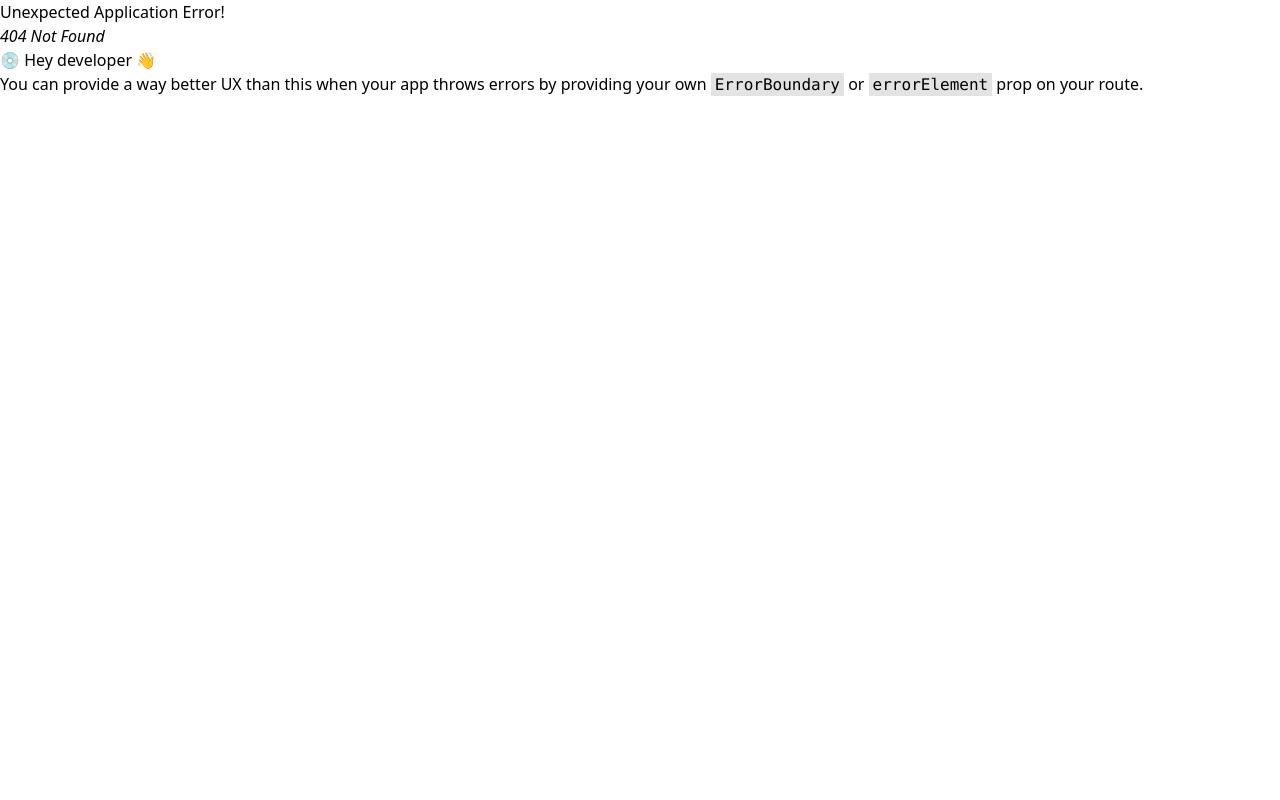
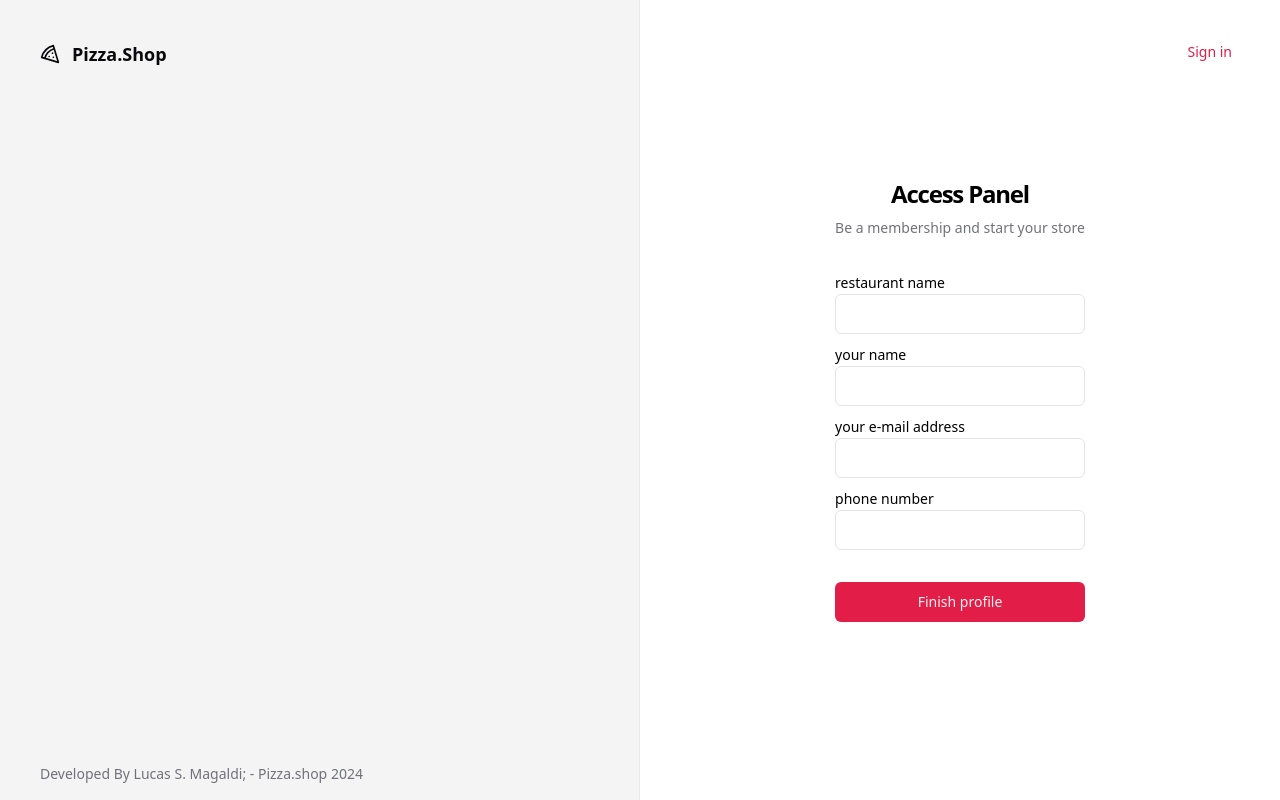
Before and after one commit to LucasMagaldi/pizza-shop, a React (Vite) app: page /sign-up in a window 1280 px wide. Before the commit this address had no page. Built offline with nearby package versions, Linux system fonts and the light colour scheme.

Commit message:
feat: add sign up page

```diff
--- a/src/layouts/defaultLayout/auth/Header.tsx
+++ b/src/layouts/defaultLayout/auth/Header.tsx
@@ -13,7 +13,7 @@ export function HeaderAuth () {
                     Developed By Lucas S. Magaldi; - Pizza.shop {new Date().getFullYear()}
                 </footer>
             </div>
-            <div className="flex flex-col items-center justify-center">
+            <div className="flex relative flex-col items-center justify-center">
                 <Outlet />
             </div>
 
--- a/src/pages/auth/signIn/index.tsx
+++ b/src/pages/auth/signIn/index.tsx
@@ -2,6 +2,7 @@ import { Button } from "@/components/ui/button";
 import { Input } from "@/components/ui/input";
 import { Label } from "@/components/ui/label";
 import { useForm } from "react-hook-form";
+import { Link } from "react-router-dom";
 import { toast } from "sonner";
 import { z } from "zod";
 
@@ -16,7 +17,6 @@ export function SignIn() {
     const { register, handleSubmit, formState: { isSubmitting} } = useForm<SignInForm>()
 
     async function hanldleSignIn(data: SignInForm) {
-        console.log(data)
         toast.success("The link was send to your e-mail", {
             action: {
                 label: "Resend",
@@ -27,7 +27,10 @@ export function SignIn() {
     }
 
     return (
-        <div className="p-84">
+        <div className="p-8">
+            <Button variant="link" asChild className="absolute right-8 top-8">
+                <Link to='/sign-up'>new store</Link>
+            </Button>
             <div className="flex w-[350-px] flex-col justify-center gap-6">
                 <div className="flex flex-col gap-2 text-center">
                     <h1 className="text-2xl font-semibold tracking-tighter">
--- /dev/null
+++ b/src/pages/auth/signUp/index.tsx
@@ -0,0 +1,75 @@
+import { Button } from "@/components/ui/button";
+import { Input } from "@/components/ui/input";
+import { Label } from "@/components/ui/label";
+import { useForm } from "react-hook-form";
+import { Link, useNavigate } from "react-router-dom";
+import { toast } from "sonner";
+import { z } from "zod";
+
+const signUpFormSchema = z.object({
+    email: z.string().email(),
+    restaurantName: z.string(),
+    name: z.string(),
+    phoneNumber: z.string(),
+})
+
+type SignUpForm = z.infer<typeof signUpFormSchema>
+
+export function SignUp() {
+
+    const { register, handleSubmit, formState: { isSubmitting} } = useForm<SignUpForm>()
+
+    const navigate = useNavigate()
+
+    async function hanldleSignUp(data: SignUpForm) {
+        console.log(data)
+        toast.success("Registered successfuly", {
+            action: {
+                label: "Login",
+                onClick: () => navigate('/sign-in')
+            }
+        })
+        await new Promise((resolve) => setTimeout(resolve, 2000))
+    }
+
+    return (
+        <div className="p-8">
+            <Button variant="link" asChild className="absolute right-8 top-8">
+                <Link to='/sign-in'>Sign in</Link>
+            </Button>
+            <div className="flex w-[350-px] flex-col justify-center gap-6">
+                <div className="flex flex-col gap-2 text-center">
+                    <h1 className="text-2xl font-semibold tracking-tighter">
+                        Access Panel
+                    </h1>
+                    <p className="text-sm text-muted-foreground">
+                        Be a membership and start your store
+                    </p>
+                </div>
+
+                <form action="my-4" onSubmit={handleSubmit(hanldleSignUp)}>
+                    <div className="my-2">
+                        <Label htmlFor="restaurantName">restaurant name</Label>
+                        <Input id="restaurantName" type="text" {...register("restaurantName")}/>
+                    </div>
+                    <div className="my-2">
+                        <Label htmlFor="name">your name</Label>
+                        <Input id="name" type="text" {...register("name")}/>
+                    </div>
+                    <div className="my-2">
+                        <Label htmlFor="email">your e-mail address</Label>
+                        <Input id="email" type="email" {...register("email")}/>
+                    </div>
+                    <div className="my-2">
+                        <Label htmlFor="phoneNumber">phone number</Label>
+                        <Input id="phoneNumber" type="phone" {...register("phoneNumber")}/>
+                    </div>
+
+                    <Button disabled={isSubmitting} className="w-full mt-6" type="submit">
+                        Finish profile
+                    </Button>
+                </form>
+            </div>
+        </div>
+    )
+}
--- a/src/router.tsx
+++ b/src/router.tsx
@@ -3,6 +3,7 @@ import { Dashboard } from "./pages/app/Dashboard"
 import { HeaderApp } from "./layouts/defaultLayout/app/Header"
 import { HeaderAuth } from "./layouts/defaultLayout/auth/Header"
 import { SignIn } from "./pages/auth/signIn"
+import { SignUp } from "./pages/auth/signUp"
 
 
 export const router = createBrowserRouter([
@@ -27,6 +28,10 @@ export const router = createBrowserRouter([
             {
                 path: '/sign-in',
                 element: <SignIn />
+            },
+            {
+                path: '/sign-up',
+                element: <SignUp />
             }
         ]
     }
```
